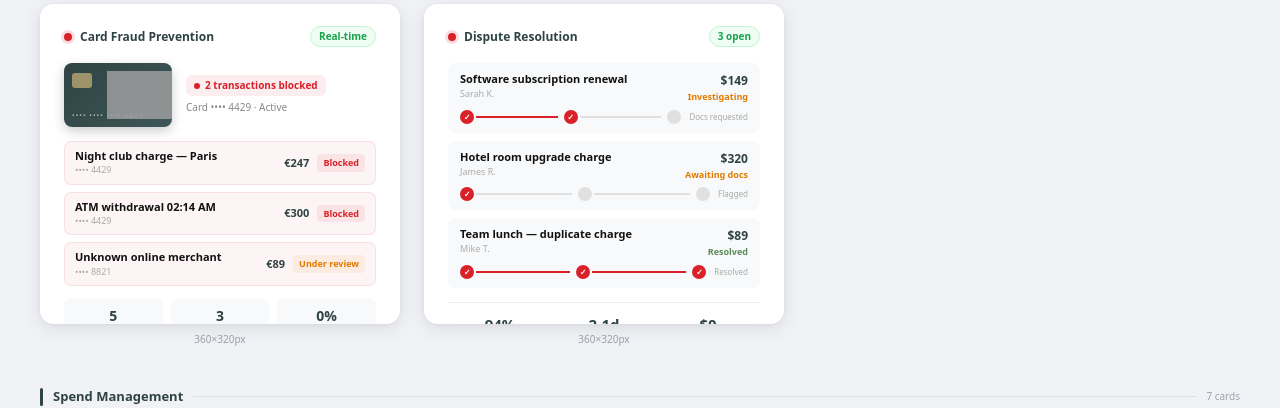
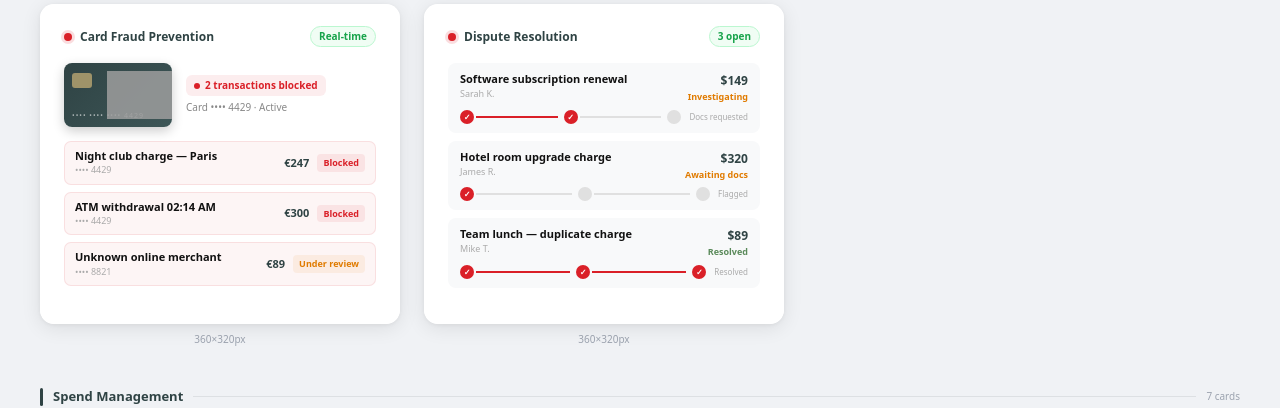
Before and after one commit to gableend/MediusAI, a Next.js app: page /all-cards in a window 1280 px wide. Shown: the part 2288-2696 px from the top of the page. Built offline with nearby package versions, Linux system fonts and the light colour scheme; grey boxes are pictures that could not be loaded.

Commit message:
Remove stat tiles from PM-3 fraud prevention and PM-4 dispute cards

```diff
--- a/src/components/CardComponents.tsx
+++ b/src/components/CardComponents.tsx
@@ -858,21 +858,6 @@ export function PMFraudPreventionCard({ active, exit, variant = "compact" }: Car
         ))}
       </div>
 
-      {/* Stats — full only */}
-      {variant === "full" && (
-        <div style={{ display: "flex", gap: "8px", marginTop: "12px" }}>
-          {[
-            { label: "Flagged this week", value: "5" },
-            { label: "Auto-blocked",      value: "3" },
-            { label: "False positives",   value: "0%" },
-          ].map(({ label, value }) => (
-            <div key={label} style={{ flex: 1, textAlign: "center", background: "#f8f9fa", borderRadius: "8px", padding: "7px 4px" }}>
-              <div style={{ fontSize: "14px", fontWeight: 700, color: DARK }}>{value}</div>
-              <div style={{ fontSize: "9px", color: "#aaa", marginTop: "1px" }}>{label}</div>
-            </div>
-          ))}
-        </div>
-      )}
     </div>
   );
 }
@@ -934,21 +919,6 @@ export function PMDisputeCard({ active, exit, variant = "compact" }: CardProps)
         ))}
       </div>
 
-      {/* Stats — full only */}
-      {variant === "full" && (
-        <div style={{ borderTop: "1px solid #f0f0f0", paddingTop: "10px", display: "flex" }}>
-          {[
-            { value: "94%",    label: "Resolution rate" },
-            { value: "2.1d",   label: "Avg resolution" },
-            { value: "$0",     label: "Unrecovered spend" },
-          ].map(({ value, label }) => (
-            <div key={label} style={{ flex: 1, textAlign: "center" }}>
-              <div style={{ fontSize: "15px", fontWeight: 700, color: DARK }}>{value}</div>
-              <div style={{ fontSize: "9px", color: "#aaa", marginTop: "2px" }}>{label}</div>
-            </div>
-          ))}
-        </div>
-      )}
     </div>
   );
 }
```
